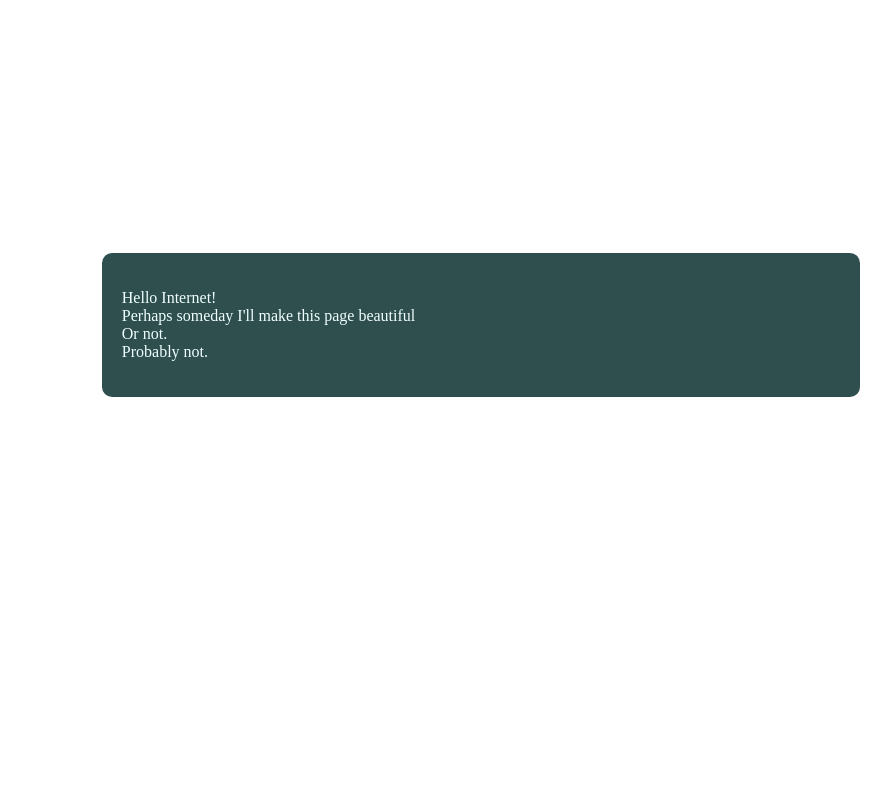
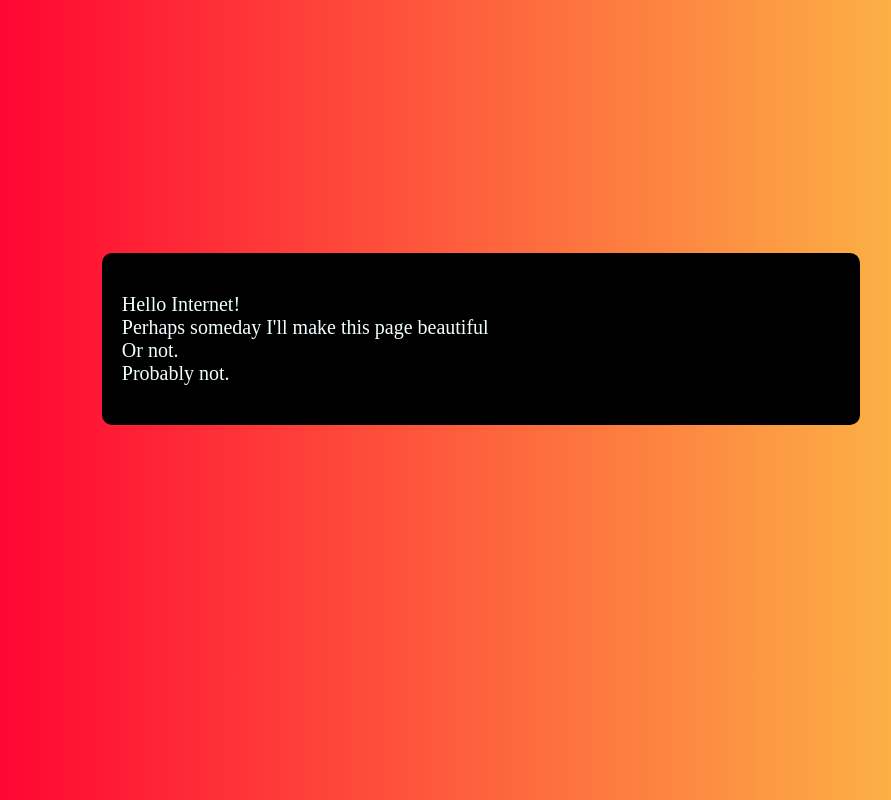
Before and after one commit to Aredruss/aredruss.github.io, a plain HTML site: page index.html in a window 1280 px wide. Shown: the whole page, without its empty margins (159-1050 px from the left). Drawn offline with Linux system fonts and the light colour scheme.

Commit message:
Background commit.

```diff
--- a/style.css
+++ b/style.css
@@ -1,5 +1,5 @@
 .infocard{
-    background-color: darkslategray;
+    background-color: black;
     margin: 20%;
     padding: 20px;
     border-radius: 10px;
@@ -7,4 +7,10 @@
 
 p{
     color: azure;
+    font-size: 20px;
 }
+
+body{
+    font-family: "Droid Sans";
+    background: linear-gradient(90deg, rgba(255,0,50,1) 10%, rgba(252,176,69,1) 82%);
+}
```
Also changed, not shown: index.html (+7 -7 lines), 1 other file.
